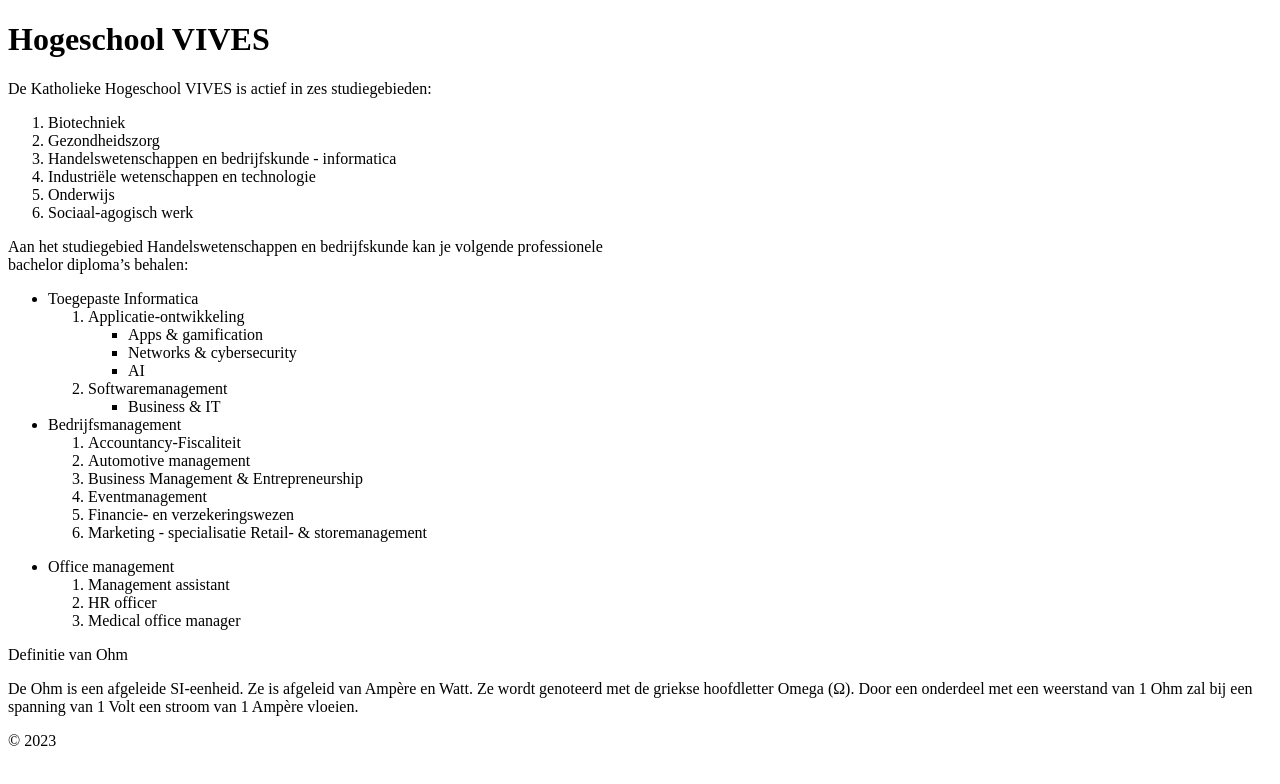
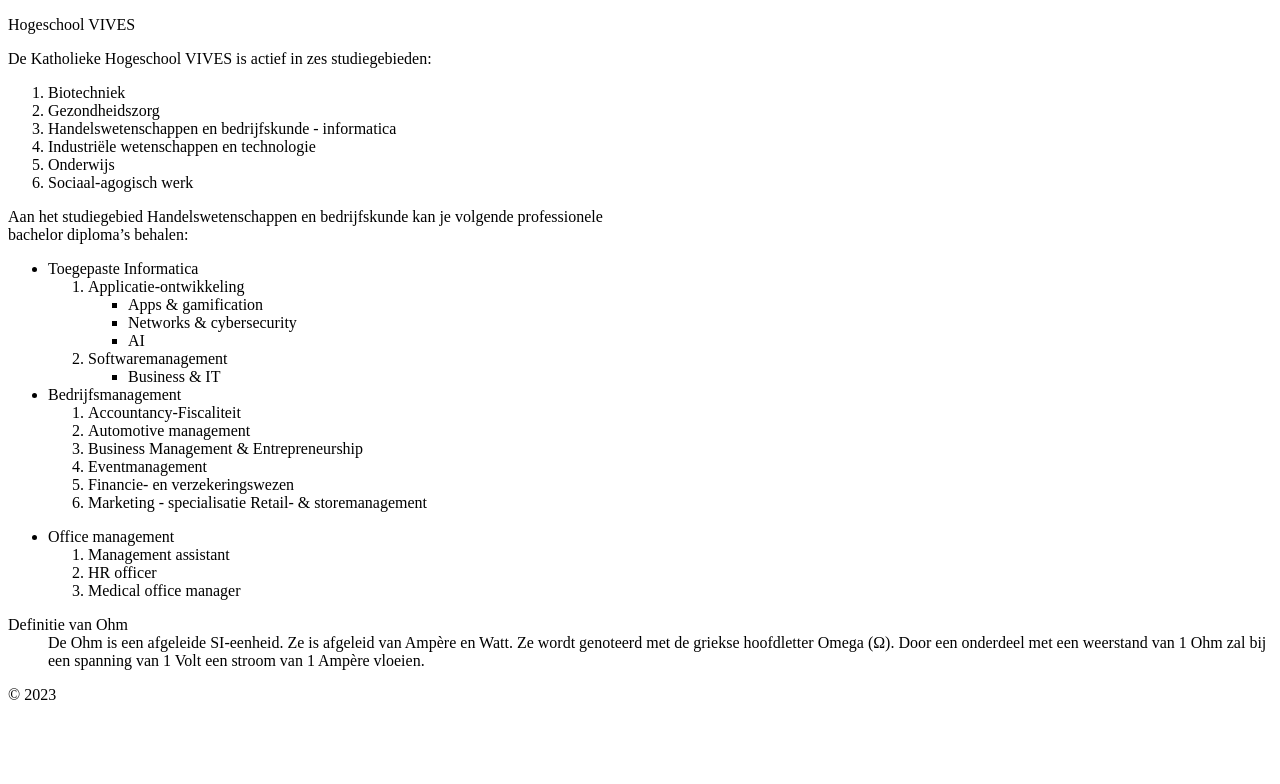
Before and after one commit to DaniilSsv/DaniilSsv.github.io, a plain HTML site: page Labo3/opdracht opleidingsaanbod/index.html in a window 1280 px wide. Drawn offline with Linux system fonts and the light colour scheme.

Commit message:
Update index.html
afgewerkt opdr opleidingsaanbod

```diff
--- a/Labo3/opdracht opleidingsaanbod/index.html
+++ b/Labo3/opdracht opleidingsaanbod/index.html
@@ -5,8 +5,10 @@
     <title>Title</title>
 </head>
 <body>
-<h1>Hogeschool VIVES</h1>
-<p>De Katholieke Hogeschool VIVES is actief in zes studiegebieden:</p>
+<header>
+    <p>Hogeschool VIVES</p>
+    <p>De Katholieke Hogeschool VIVES is actief in zes studiegebieden:</p>
+</header>
 <ol>
     <li>Biotechniek</li>
     <li>Gezondheidszorg</li>
@@ -53,10 +55,14 @@
     </ol>
     </li>
 </ul>
-<p>Definitie van Ohm</p>
-<p>De Ohm is een afgeleide SI-eenheid. Ze is afgeleid van Ampère en Watt. Ze wordt genoteerd
+<dl>
+    <dt>Definitie van Ohm</dt>
+    <dd>De Ohm is een afgeleide SI-eenheid. Ze is afgeleid van Ampère en Watt. Ze wordt genoteerd
     met de griekse hoofdletter Omega (Ω). Door een onderdeel met een weerstand van 1 Ohm
-    zal bij een spanning van 1 Volt een stroom van 1 Ampère vloeien.</p>
-<p>© 2023</p>
+    zal bij een spanning van 1 Volt een stroom van 1 Ampère vloeien.</dd>
+</dl>
+<footer>
+    <p>© 2023</p>
+</footer>
 </body>
 </html>
```
